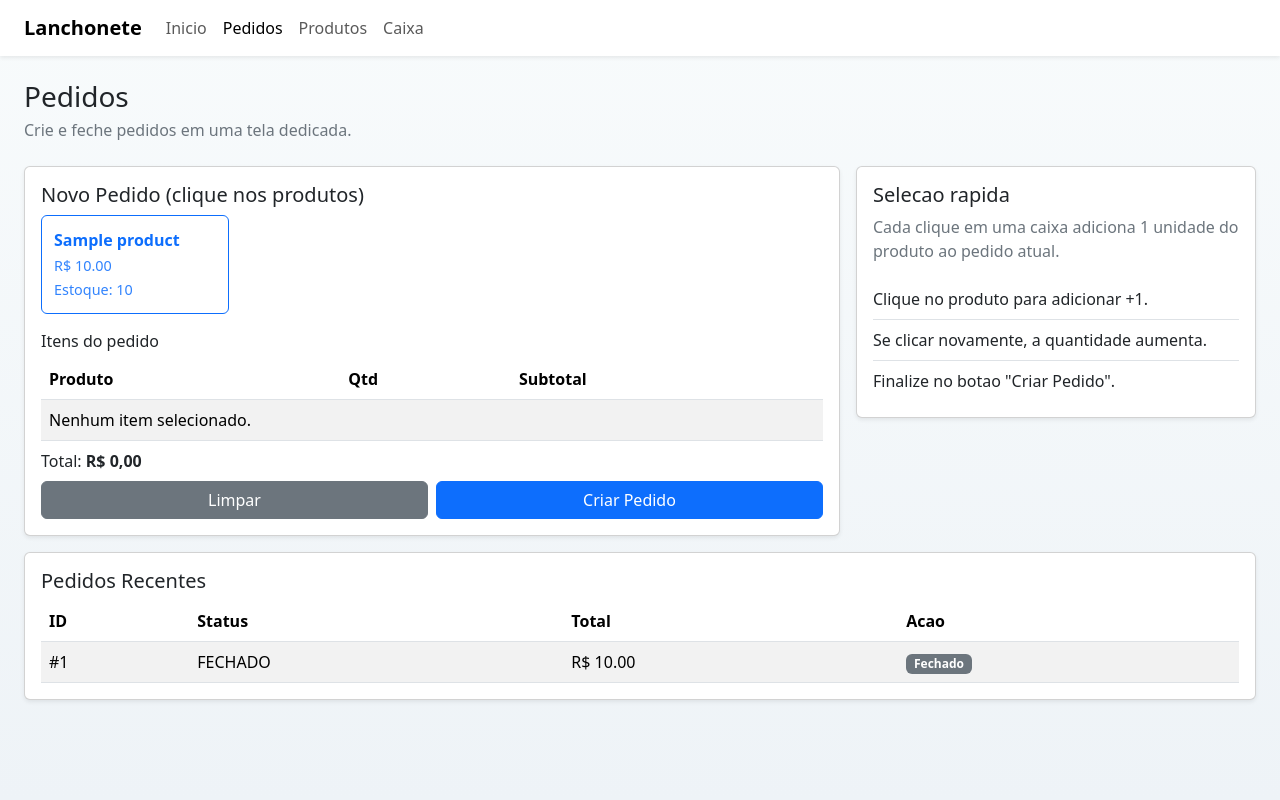
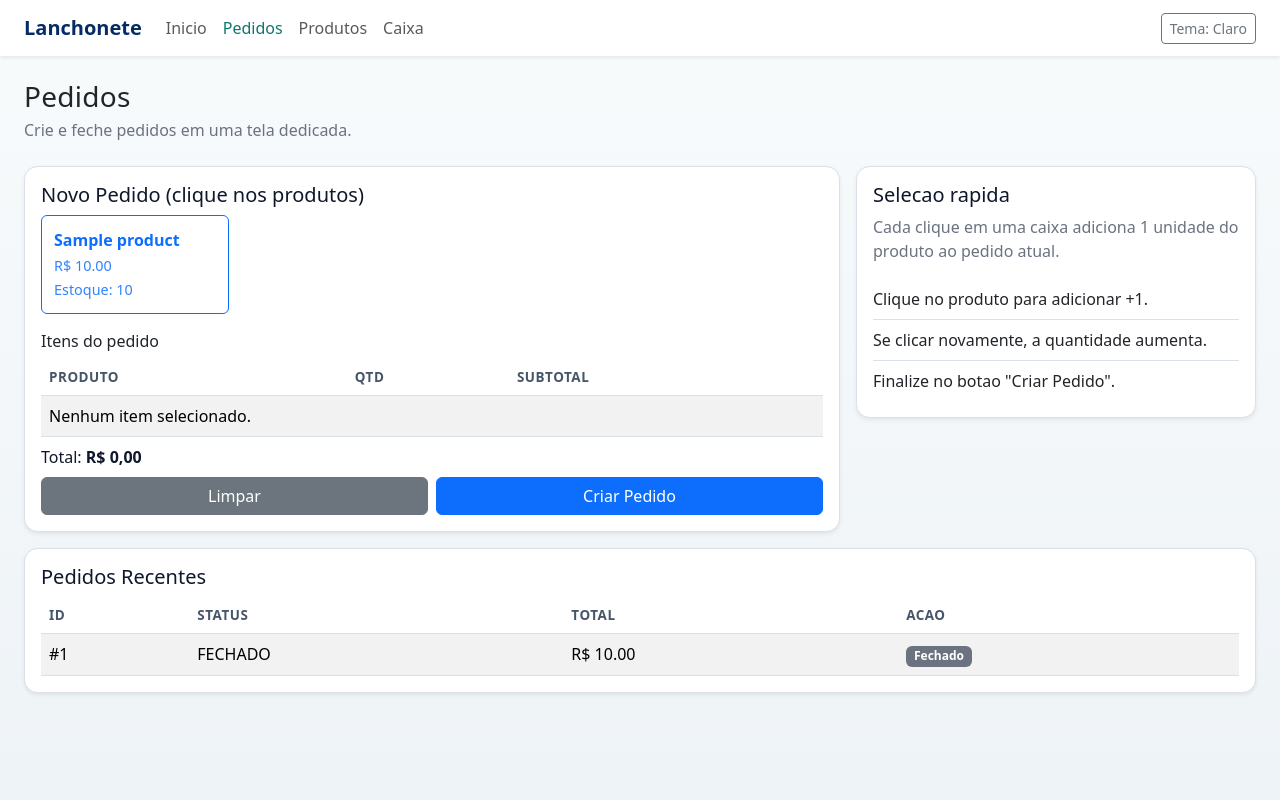
Before and after one commit to yusukeyurameshi/lanchonete, a Flask app: page /pedidos in a window 1280 px wide. Run offline with Flask 3, Linux system fonts and the light colour scheme; tables that the repository leaves empty hold one stand-in row (values such as "Sample post").

Commit message:
feat: padroniza layout com bootstrap e adiciona tema claro/escuro

```diff
--- a/static/style.css
+++ b/static/style.css
@@ -1,10 +1,65 @@
+:root {
+  --bs-primary: #0f766e;
+  --bs-primary-rgb: 15, 118, 110;
+  --bs-secondary: #6b7280;
+  --bs-secondary-rgb: 107, 114, 128;
+  --bs-link-color: #0f766e;
+  --bs-link-hover-color: #115e59;
+  --bs-border-color: #d9e0e7;
+}
+
 .app-body {
   min-height: 100vh;
   background: linear-gradient(180deg, #f8fbfc 0%, #eef3f7 100%);
 }
 
 .app-navbar {
-  background: #ffffff;
+  background: rgba(255, 255, 255, 0.9);
+  backdrop-filter: blur(8px);
+}
+
+[data-bs-theme="dark"] .app-body {
+  background: linear-gradient(180deg, #0f172a 0%, #111827 100%);
+}
+
+[data-bs-theme="dark"] .app-navbar {
+  background: rgba(17, 24, 39, 0.9);
+}
+
+.navbar .nav-link {
+  font-weight: 500;
+}
+
+.navbar .nav-link.active {
+  color: var(--bs-primary);
+}
+
+.app-section-title {
+  letter-spacing: 0.01em;
+}
+
+.app-card {
+  border: 1px solid var(--bs-border-color);
+  border-radius: 0.85rem;
+}
+
+.app-card .card-title {
+  color: #0f172a;
+}
+
+[data-bs-theme="dark"] .app-card .card-title {
+  color: #e2e8f0;
+}
+
+.table thead th {
+  font-size: 0.84rem;
+  text-transform: uppercase;
+  letter-spacing: 0.04em;
+  color: #475569;
+}
+
+[data-bs-theme="dark"] .table thead th {
+  color: #cbd5e1;
 }
 
 .products-grid {
@@ -17,6 +72,7 @@
 .product-box {
   text-align: left;
   padding: 12px;
+  border-width: 1px;
 }
 
 .product-name {
@@ -40,6 +96,14 @@
   flex: 1;
 }
 
+.cart-total {
+  color: #0f172a;
+}
+
+[data-bs-theme="dark"] .cart-total {
+  color: #e2e8f0;
+}
+
 @media (max-width: 768px) {
   .cart-actions {
     flex-direction: column;
--- a/templates/base.html
+++ b/templates/base.html
@@ -1,5 +1,5 @@
 <!doctype html>
-<html lang="pt-BR">
+<html lang="pt-BR" data-bs-theme="light">
   <head>
     <meta charset="utf-8" />
     <meta name="viewport" content="width=device-width, initial-scale=1" />
@@ -11,11 +11,19 @@
       crossorigin="anonymous"
     />
     <link rel="stylesheet" href="{{ url_for('static', filename='style.css') }}" />
+    <script>
+      (() => {
+        const savedTheme = localStorage.getItem("theme");
+        const prefersDark = window.matchMedia("(prefers-color-scheme: dark)").matches;
+        const theme = savedTheme || (prefersDark ? "dark" : "light");
+        document.documentElement.setAttribute("data-bs-theme", theme);
+      })();
+    </script>
   </head>
   <body class="app-body">
     <nav class="navbar navbar-expand-lg app-navbar shadow-sm">
       <div class="container-fluid px-3 px-lg-4">
-        <a class="navbar-brand fw-semibold" href="{{ url_for('index') }}">Lanchonete</a>
+        <a class="navbar-brand fw-semibold text-primary-emphasis" href="{{ url_for('index') }}">Lanchonete</a>
         <button
           class="navbar-toggler"
           type="button"
@@ -42,6 +50,9 @@
               <a class="nav-link" href="{{ url_for('index') }}#caixa">Caixa</a>
             </li>
           </ul>
+          <button id="theme-toggle" class="btn btn-outline-secondary btn-sm" type="button">
+            Tema: Claro
+          </button>
         </div>
       </div>
     </nav>
@@ -53,5 +64,27 @@
       integrity="sha384-YvpcrYf0tY3lHB60NNkmXc5s9fDVZLESaAA55NDzOxhy9GkcIdslK1eN7N6jIeHz"
       crossorigin="anonymous"
     ></script>
+    <script>
+      (() => {
+        const root = document.documentElement;
+        const button = document.getElementById("theme-toggle");
+        if (!button) return;
+
+        function updateButton() {
+          const current = root.getAttribute("data-bs-theme") || "light";
+          button.textContent = current === "dark" ? "Tema: Escuro" : "Tema: Claro";
+        }
+
+        button.addEventListener("click", () => {
+          const current = root.getAttribute("data-bs-theme") || "light";
+          const next = current === "dark" ? "light" : "dark";
+          root.setAttribute("data-bs-theme", next);
+          localStorage.setItem("theme", next);
+          updateButton();
+        });
+
+        updateButton();
+      })();
+    </script>
   </body>
 </html>
--- a/templates/pedidos.html
+++ b/templates/pedidos.html
@@ -2,13 +2,13 @@
 
 {% block content %}
 <header class="mb-4">
-  <h2 class="h3 mb-1">Pedidos</h2>
+  <h2 class="h3 mb-1 app-section-title">Pedidos</h2>
   <p class="text-secondary mb-0">Crie e feche pedidos em uma tela dedicada.</p>
 </header>
 
 <section class="row g-3">
   <article class="col-12 col-xl-8">
-    <div class="card shadow-sm h-100">
+    <div class="card shadow-sm h-100 app-card">
       <div class="card-body">
         <h3 class="h5 card-title">Novo Pedido (clique nos produtos)</h3>
         <div class="products-grid">
@@ -32,7 +32,7 @@
           <input id="cart-json" type="hidden" name="cart_json" required />
           <h4 class="h6 mb-0 mt-1">Itens do pedido</h4>
           <div class="table-responsive">
-            <table class="table table-striped align-middle mb-0">
+            <table class="table table-striped table-hover align-middle mb-0">
               <thead>
                 <tr>
                   <th>Produto</th>
@@ -60,7 +60,7 @@
   </article>
 
   <article class="col-12 col-xl-4">
-    <div class="card shadow-sm mb-3">
+    <div class="card shadow-sm mb-3 app-card">
       <div class="card-body">
         <h3 class="h5 card-title">Selecao rapida</h3>
         <p class="text-secondary">
@@ -76,11 +76,11 @@
   </article>
 
   <article class="col-12">
-    <div class="card shadow-sm">
+    <div class="card shadow-sm app-card">
       <div class="card-body">
         <h3 class="h5 card-title">Pedidos Recentes</h3>
         <div class="table-responsive">
-          <table class="table table-striped align-middle mb-0">
+          <table class="table table-striped table-hover align-middle mb-0">
             <thead>
               <tr>
                 <th>ID</th>
@@ -98,7 +98,7 @@
                 <td>
                   {% if order.status == 'ABERTO' %}
                   <form action="/orders/{{ order.id }}/close" method="post">
-                    <button type="submit" class="btn btn-sm btn-success">Fechar</button>
+                    <button type="submit" class="btn btn-sm btn-primary">Fechar</button>
                   </form>
                   {% else %}
                   <span class="badge text-bg-secondary">Fechado</span>
```
Also changed, not shown: templates/index.html (+6 -7 lines).
